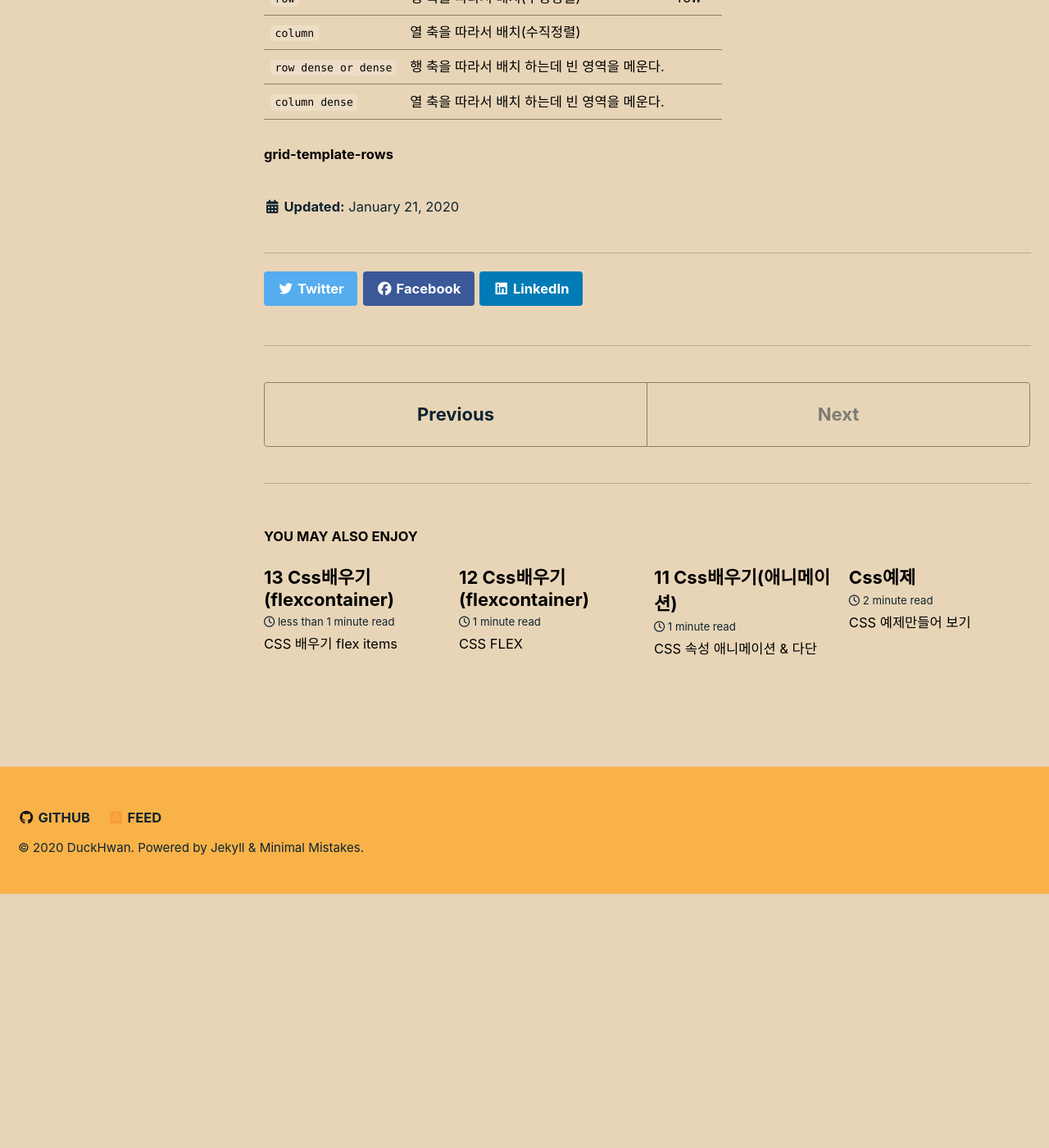
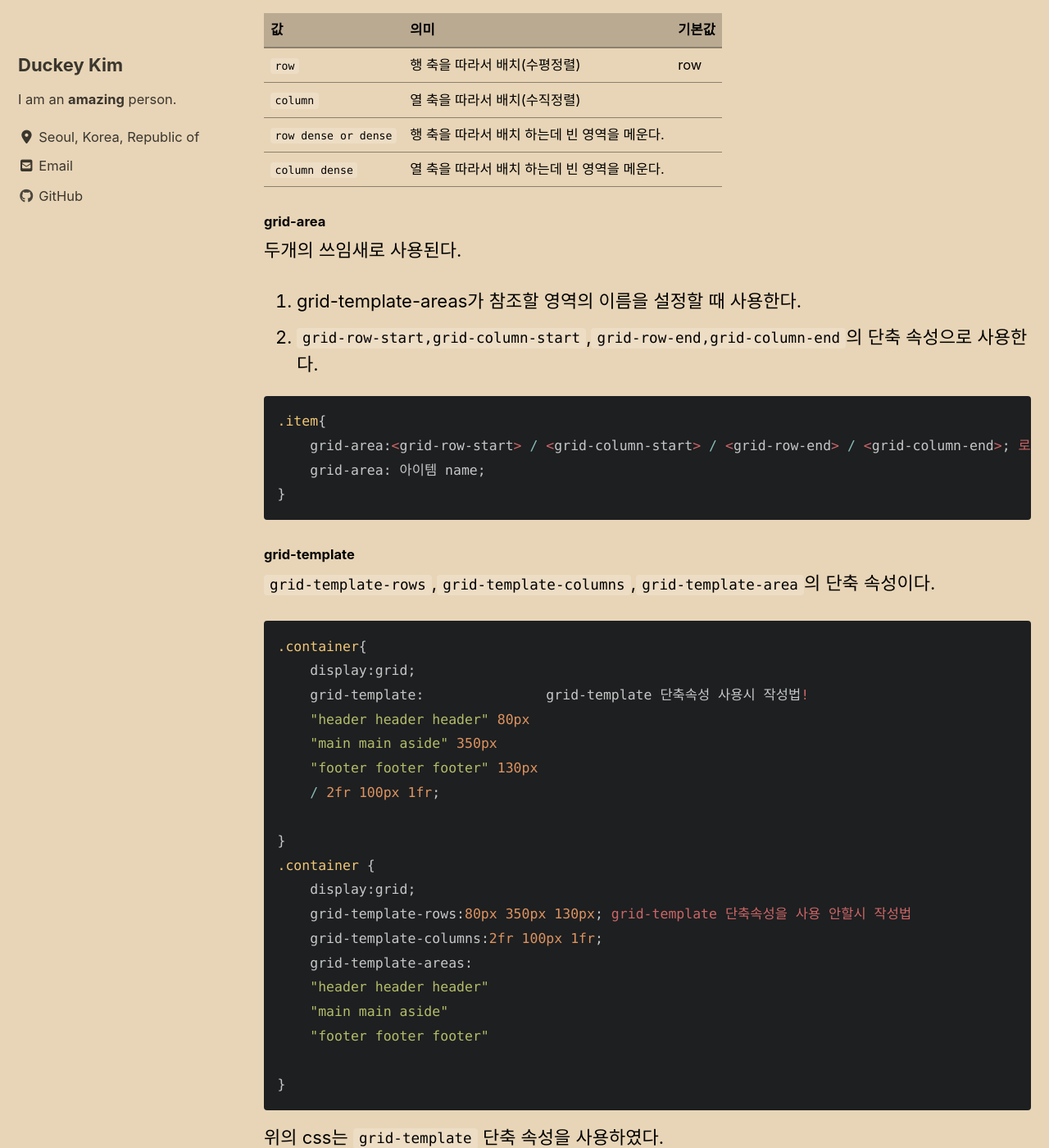
Before and after one commit to duckey-kim/duckey-kim.github.io, a Jekyll site: the page built from _posts/2020-01-21-14-CSS배우기(grid).md, in a window 1280 px wide and 1400 px high, scrolled down 4019 px. Shown: the whole window at 82% size. Built offline with Jekyll 4.4.1, drawn with Linux system fonts in a browser that asks for light colours; cached includes are drawn as plain includes; nearby versions of some CDN libraries; before the commit the page ends 5109 px from its top, so only the background shows below that; some of the changed text lies outside the part shown.

Commit message:
Update 2020-01-21-14-CSS배우기(grid).md

````diff
--- a/_posts/2020-01-21-14-CSS배우기(grid).md
+++ b/_posts/2020-01-21-14-CSS배우기(grid).md
@@ -60,15 +60,16 @@
 
 
 ### Griditems
-위에서는 container의 안에 들어가는 행과열을 설정했다(Container). 이번에는 container안에 있는 행인 items들의 설정을 배워본다.
+위에서는 container의 안에 들어가는 행과열을 설정했다(Container). 이번에는 container안에 있는 행인 items들의 설정을 배워본다.`span`은 확장하는 의미를 갖는다.
 
 #### grid-column,row
 grid-column-start grid-column-end의 단축 속성입니다.
 ```css
-grid-column:1/3;   선택된 item의 열을 1번부터 3번까지 차지한다.
-grid-row:1/3;   선택된 item은 1번 1번선부터 3번선 행까지 차지한다.
+grid-column:(grid-column-start) 1 / (grid-column-end) 3;   선택된 item의 열을 1번부터 3번까지 차지한다.
+grid-row:(grid-row-start) 1 / (grid-row-ent) 3;   선택된 item은 1번 1번선부터 3번선 행까지 차지한다.
 ```
-
+`span`이 end부분에 쓰이면 `grid-row:1/span 3;`이라면 +의 느낌 1~4
+`span`이 start부분에 쓰이면 `grid-row:span 3/ 4;`이라면 -의 느낌 1~4
 #### grid-template-areas
 지정된 그리드 영역 이름을 참조해 그리드 템플릿을 생성한다.
 `Grid-item`에 적용하는 속성이다.
@@ -91,6 +92,7 @@
 ```
 grid-row와 grid-column으로 아이템의 위치를 행과 열의 선의 위치를 기준으로 설정했다면
 grid-template-areas는 아이템의 name을 설정한 뒤 배열한 item들을 기준으로 위치가 정해진다.
+
 
 #### row,column-gap
 행과 행 사이 `row-gap`
@@ -129,4 +131,41 @@
 |`column dense`|열 축을 따라서 배치 하는데 빈 영역을 메운다.| |
 
 
-#### grid-template-rows
+#### grid-area
+두개의 쓰임새로 사용된다.
+1. grid-template-areas가 참조할 영역의 이름을 설정할 때 사용한다.
+2. `grid-row-start,grid-column-start`,`grid-row-end,grid-column-end`의 단축 속성으로 사용한다.
+
+```css
+.item{
+    grid-area:<grid-row-start> / <grid-column-start> / <grid-row-end> / <grid-column-end>; 로 활용한거나
+    grid-area: 아이템 name;
+}
+```
+
+
+#### grid-template
+`grid-template-rows`,`grid-template-columns`,`grid-template-area`의 단축 속성이다.
+```css
+.container{
+    display:grid;
+    grid-template:               grid-template 단축속성 사용시 작성법!
+    "header header header" 80px
+    "main main aside" 350px
+    "footer footer footer" 130px
+    / 2fr 100px 1fr;
+
+}
+.container {
+    display:grid;
+    grid-template-rows:80px 350px 130px; grid-template 단축속성을 사용 안할시 작성법
+    grid-template-columns:2fr 100px 1fr;
+    grid-template-areas:
+    "header header header"
+    "main main aside"
+    "footer footer footer"
+
+}
+```
+위의 css는 `grid-template` 단축 속성을 사용하였다.
+아래의 css는 `grid-template`단축 속성을 사용하지 않았을때이다. ***이 둘의 값은 같다***
````
